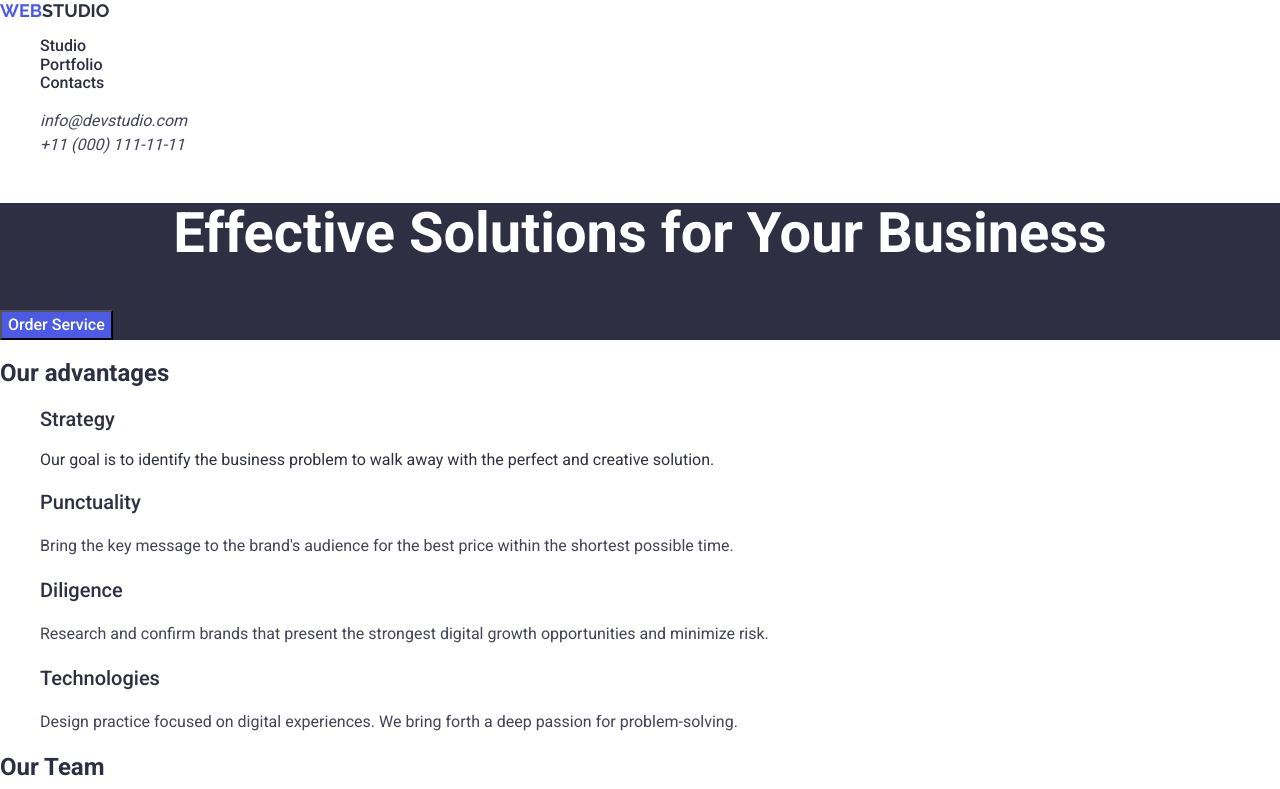
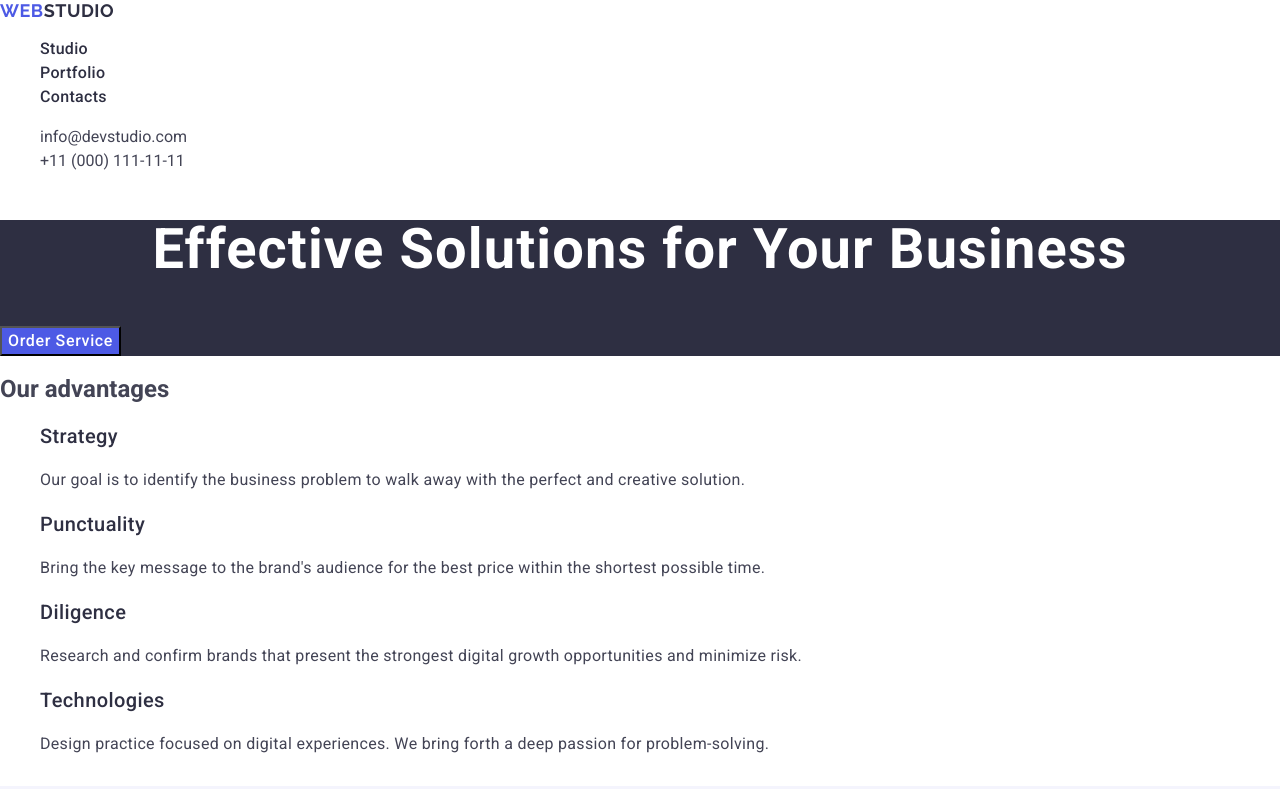
Before and after one commit to JuShapiro/goit-markup-hw-02, a plain HTML site: page index.html in a window 1280 px wide. Shown: the top 789 px of the page. Drawn offline with nearby package versions, Linux system fonts and the light colour scheme.

Commit message:
corrected

```diff
--- a/css/styles.css
+++ b/css/styles.css
@@ -1,9 +1,9 @@
 /*base styles */
 body{
-    font-family: 'Roboto', 'Raleway';
+    font-family: 'Roboto', sans-serif;
     font-size: 16px;
     font-style: normal;
-    color: #2E2F42;
+    color: #434455;
     background-color: #FFFFFF;
 }
 ul {
@@ -16,11 +16,12 @@ a{
 
 .logo {
     color: #4D5AE5;
-    font-family: Raleway;
+    font-family: "Raleway", sans-serif;
     font-size: 18px;
     font-weight: 700;
     line-height: 1.17;
     text-transform: uppercase;
+    letter-spacing: 0.03em;
 }
 
 .logo-dark {
@@ -32,10 +33,12 @@ a{
     font-family: Roboto;
     font-size: 16px;
     font-weight: 500;
-    line-height: 0.13
+    line-height: 1.5;
+    letter-spacing: 0.02em;
 }
-.nav .header-list .header-link:hover{
-    color:#4D5AE5;
+.nav .header-list .header-link:hover,
+.nav .header-list .header-link:focus{
+    color:#404bbf;
 }
 .address .address-list .address-link {
     color: #434455;
@@ -43,6 +46,7 @@ a{
     font-size: 16px;
     font-weight: 400;
     line-height: 1.5;
+    font-style: normal;
 }
 .address .address-list .address-link:hover{
     color: #4D5AE5;
@@ -60,16 +64,25 @@ a{
     font-family: Roboto;
     font-size: 56px;
     font-weight: 700;
-    line-height: 1.08;
+    line-height: 1.07;
+    letter-spacing: 0.02em;
+
+
 }
-button {
+.hero-button {
     color: #FFF;
-    font-family: Roboto;
+    font-family: "Roboto", sans-serif;
     font-size: 16px;
     font-weight: 500;
     line-height: 1.5;
     background: #4D5AE5;
     text-align: center;
+    letter-spacing: 0.04em;
+    cursor: pointer;
+}
+.hero-button:hover,
+.hero-button:focus{
+    background-color: #404BBF;
 }
 
 /* main */
@@ -77,11 +90,12 @@ button {
 /*section adv*/
 
 .adv-list-item-title{
-    color:#2E2F42;
+    color: #2e2f42;
     font-family: Roboto;
     font-size: 20px;
     font-weight: 500;
-    line-height: 1.2
+    line-height: 1.2;
+    letter-spacing: 0.02em;
 }
 .adv-text{
     color: #434455;
@@ -89,14 +103,29 @@ button {
     font-size: 16px;
     font-weight: 400;
     line-height: 1.5;
+    letter-spacing: 0.02em;
 }
 /*section team*/
+.team{
+    background-color: #F4F4FD;
+}
+.team .team-title{
+    font-size: 36px;
+    line-height: 1.11;
+    text-align: center;
+    letter-spacing: 0.02em;
+    text-transform: capitalize;
+}
+.team-list{
+    background-color: #FFFFFF;
+}
 .team-item-title{
     color:#2E2F42;
     font-family: Roboto;
     font-size: 20px;
     font-weight: 500;
     line-height: 1.2;
+    letter-spacing: 0.02em;
 }
 .team-text{
     color: #434455;
@@ -104,14 +133,23 @@ button {
     font-size: 16px;
     font-weight: 400;
     line-height: 1.5;
+    letter-spacing: 0.02em;
 }
 /* section portfolio */
+.port-title{
+    font-size: 36px;
+    line-height: 1.11;
+    text-align: center;
+    letter-spacing: 0.02em;
+    text-transform: capitalize
+}
 .port-list-item-title{
     color: #2E2F42;
     font-family: Roboto;
     font-size: 20px;
     font-weight: 500;
     line-height: 1.2;
+    letter-spacing: 0.02em;
 }
 .port-text{
     color:  #434455;
@@ -119,11 +157,14 @@ button {
     font-size: 16px;
     font-weight: 400;
     line-height: 1.5;
+    letter-spacing: 0.02em
 }
 
 /*footer*/
 .footer{
+    font-family: "Raleway", sans-serif;
     background: #2E2F42;
+    letter-spacing: 0.03em
 }
 .footer-text {
     color: #F4F4FD;
@@ -131,6 +172,7 @@ button {
     font-size: 16px;
     font-weight: 400;
     line-height: 1.5;
+    letter-spacing: 0.02em;
 }
 .logo-light {
  color: #F4F4FD;
--- a/index.html
+++ b/index.html
@@ -38,15 +38,15 @@
   </header>
 
 <main>
- <!--Hero page-->
+ <!--section 1-->
    <section class="hero">
 
     <h1 class="hero-title">Effective Solutions for Your Business</h1>
 
-    <button type="button">Order Service</button>
+    <button type="button" class="hero-button">Order Service</button>
    </section>
 
-<!--section advantages-->
+<!--section 2 advantages-->
     <section class="advantages">
 
         <h2>Our advantages</h2>
@@ -55,7 +55,7 @@
 
             <li class="adv-list-item">
               <h3 class="adv-list-item-title">Strategy</h3>
-                <p class="text">Our goal is to identify the business
+                <p class="adv-text">Our goal is to identify the business
                  problem to walk away with the perfect and creative solution.
                 </p>
             </li>
@@ -82,7 +82,7 @@
 
     </section>
 
-<!--section team-->
+<!--section 3  team-->
     <section class="team">
 
         <h2 class="team-title">Our Team</h2>
@@ -120,7 +120,7 @@
 
     </section>
 
-    <!--section portfolio-->
+    <!--section 4 portfolio-->
     <section class="portfolio">
         <h2 class="port-title">Our Portfolio</h2>
 
```
